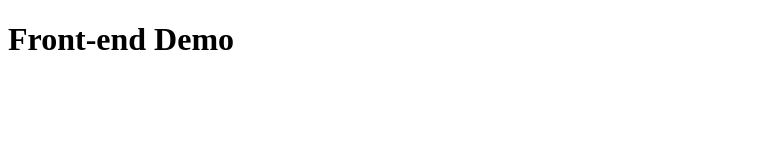
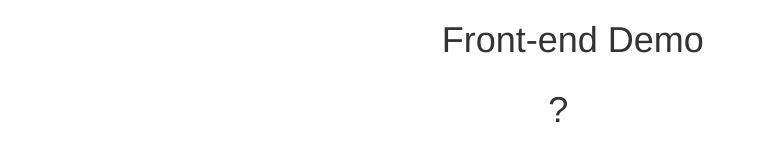
Before and after one commit to dvberkel/eindhoven.2015.02.23, a website: page index.html in a window 1280 px wide. Shown: the whole page, without its empty margins (0-758 px from the left). Drawn offline with Linux system fonts and the light colour scheme.

Commit message:
Use twitter bootstrap

```diff
--- a/index.html
+++ b/index.html
@@ -3,8 +3,17 @@
   <head>
     <meta chartype="utf-8"/>
     <title>Front-end Demo</title>
+    <meta name="viewport" content="width=device-width, initial-scale=1">
+    <link rel="stylesheet" href="bower_components/bootstrap/dist/css/bootstrap.min.css"/>
   </head>
   <body>
-    <h1>Front-end Demo</h1>
+    <section class="container-fluid">
+      <section class="header row">
+        <h1 class="col-md-4 col-md-offset-4">Front-end Demo</h1>
+      </section>
+      <section class="view row">
+        <h1 id="counter" class="col-md-2 col-md-offset-5">?</h1>
+      </section>
+    </section>
   </body>
 </html>
```
